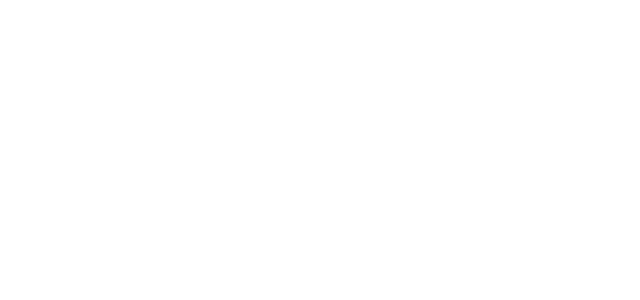
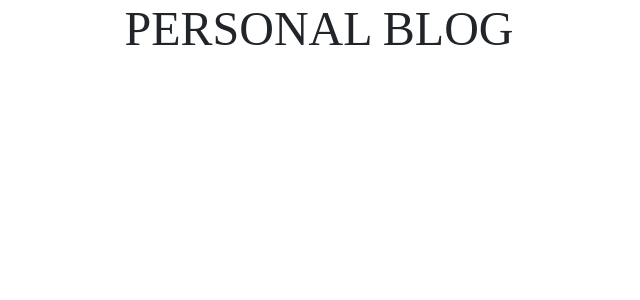
Before and after one commit to Ariyan0047/Blog, a JavaScript app: page / in a window 1280 px wide. Shown: the top 300 px of the page, without its empty margins (321-961 px from the left). Built offline with nearby package versions, Linux system fonts and the light colour scheme; the HTML template or start-up script is replaced by a standard one.

Commit message:
Second Commit

```diff
--- a/public/index.html
+++ b/public/index.html
@@ -5,7 +5,7 @@
     <link rel="icon" href="%PUBLIC_URL%/favicon.ico" />
     <meta name="viewport" content="width=device-width, initial-scale=1" />
     <meta name="description" content="Blog site created using react" />
-    <title>React App</title>
+    <title>BLOG | PERSONAL BLOG SITE</title>
   </head>
   <body>
     <div id="root"></div>
--- a/src/App.css
+++ b/src/App.css
@@ -2,7 +2,7 @@
   text-align: center;
 }
 
-.App-logo {
-  height: 40vmin;
-  pointer-events: none;
+.content h1 {
+  font-size: 3rem;
+  text-transform: uppercase;
 }
--- a/src/App.js
+++ b/src/App.js
@@ -1,7 +1,17 @@
 import "./App.css";
 
-function App() {
-  return <div className="App"></div>;
-}
+// COMPONENT FUNCTION
+const App = () => {
+  const title = "personal blog";
 
+  return (
+    <div className="App">
+      <div className="content">
+        <h1>{title}</h1>
+      </div>
+    </div>
+  );
+};
+
+// EXPORTING COMPONENT FUNCTION
 export default App;
```
